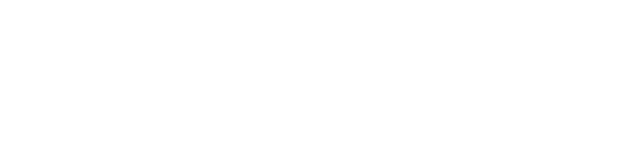
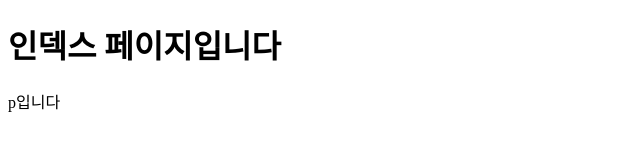
Before and after one commit to Higangssh/MYSecondRepo, a plain HTML site: page index.html in a window 1280 px wide. Shown: the whole page, without its empty margins (0-640 px from the left). Drawn offline with Linux system fonts and the light colour scheme.

Commit message:
p1 added

```diff
--- a/index.html
+++ b/index.html
@@ -8,7 +8,8 @@
 </head>
 <body>
     <div class="container">
-
+        <h1>인덱스 페이지입니다</h1>
+        <p>p입니다</p>
     </div>
 </body>
 </html>
```
